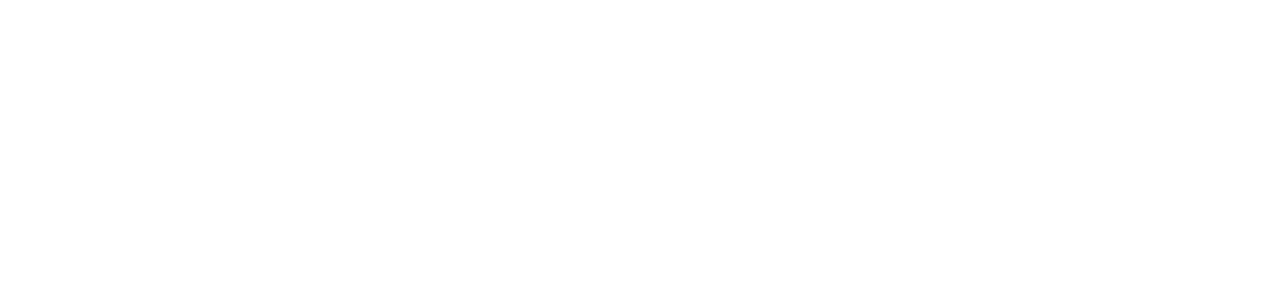
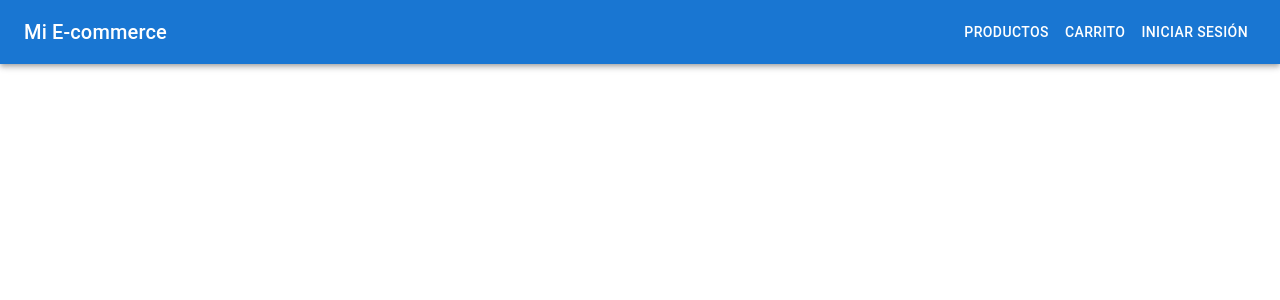
Before and after one commit to Rogerslug/backend-funcional, a React (Create React App) app in the folder frontend/: page / in a window 1280 px wide. Before the commit this address had no page. Shown: the top 300 px of the page. Built offline with nearby package versions, Linux system fonts and the light colour scheme.

Commit message:
Correcciones y Header

```diff
--- a/frontend/src/App.js
+++ b/frontend/src/App.js
@@ -1,6 +1,7 @@
 // Importa React y los componentes de React Router
 import React from 'react';
 import { BrowserRouter as Router, Route, Routes } from 'react-router-dom';
+import Header from './components/Header';
 import ProductList from './components/ProductList';
 import Cart from './components/Cart';
 import LoginForm from './components/LoginForm';
@@ -9,12 +10,13 @@
 function App() {
   return (
     <Router>
+      <Header />
       <Routes>
-        <Route path="/products" element={<ProductList />} />
+      <Route path="/products" element={<ProductList />} />
         <Route path="/cart" element={<Cart />} />
         <Route path="/login" element={<LoginForm />} />
-      </Routes>
-    </Router>
+        </Routes>
+      </Router>
   );
 }
 
--- /dev/null
+++ b/frontend/src/components/Header.js
@@ -0,0 +1,20 @@
+import React from 'react';
+import { Link } from 'react-router-dom';
+import { AppBar, Toolbar, Typography, Button } from '@mui/material';
+
+function Header() {
+  return (
+    <AppBar position="static">
+      <Toolbar>
+        <Typography variant="h6" style={{ flexGrow: 1 }}>
+          Mi E-commerce
+        </Typography>
+        <Button color="inherit" component={Link} to="/products">Productos</Button>
+        <Button color="inherit" component={Link} to="/cart">Carrito</Button>
+        <Button color="inherit" component={Link} to="/login">Iniciar Sesión</Button>
+      </Toolbar>
+    </AppBar>
+  );
+}
+
+export default Header;
```
Also changed, not shown: 1 other file (tests, documents, lock files or other folders).
